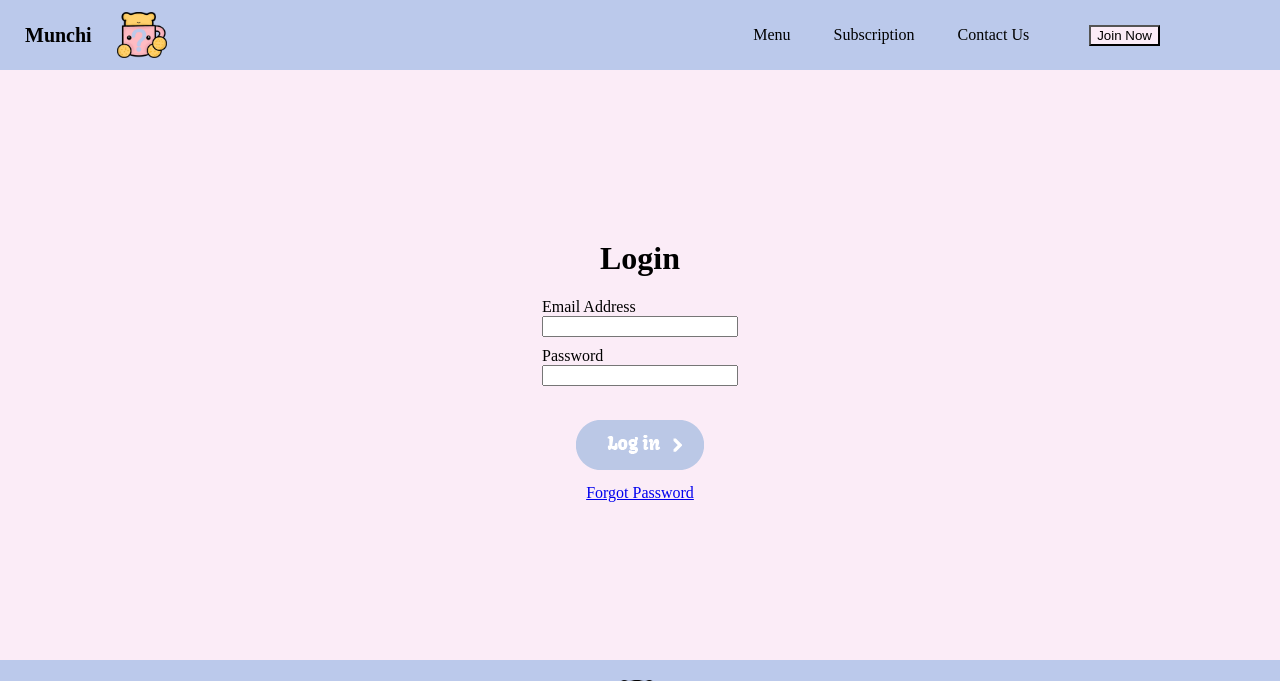
After one commit to rose024/munchi, a PHP site: page /login.php in a window 1280 px wide. The commit adds this page. Shown: the top 681 px of the page. Run offline with PHP 8.4, Linux system fonts and the light colour scheme; some web fonts are replaced.

Commit message:
Login page created

```diff
--- a/assets/css/global.css
+++ b/assets/css/global.css
@@ -122,6 +122,29 @@ main {
 }
 /* REGISTRATION PAGE */
 
+/* LOGIN PAGE */
+.login {
+    background-color: var(--quaternary-color);
+    display: flex;
+    justify-content: center;
+    align-items: center;
+}
+
+.login__container_form div {
+    margin-bottom: 10px;
+}
+
+.login__container_headline {
+    text-align: center;
+}
+
+.login__container_buttons {
+    text-align: center;
+    padding: 0;
+    margin: 34px;
+}
+/* LOGIN PAGE */
+
 /* FOOTER */
 footer {
     height: 140px;
--- /dev/null
+++ b/login.php
@@ -0,0 +1,38 @@
+<?php
+    include('partials/header.php');
+?>
+
+<main class="login">
+
+    <div class="login__container">
+
+        <div class="login__container_headline">
+            <h1>Login</h1>
+        </div>
+
+        <form action="login.php" method="post" class="login__container_form">
+
+            <div class="flex-column">
+                <label for="email">Email Address</label>
+                <input type="text" class="???" id="email" name="email">
+            </div>
+
+            <div class="flex-column">
+                <label for="password1">Password</label>
+                <input type="password" class="???" id="password1" name="password1">
+            </div>
+
+            <div class="login__container_buttons">
+                <div><img src="./assets/img/Asset 9.png" alt=""></div>
+                <div><a href="login.php">Forgot Password</a></div>
+            </div>
+
+        </form>
+
+    </div>
+
+</main>
+
+<?php
+    include('partials/footer.php');
+?>
```
Also changed, not shown: .php_tmp/login.php (added, +38 -0 lines).
